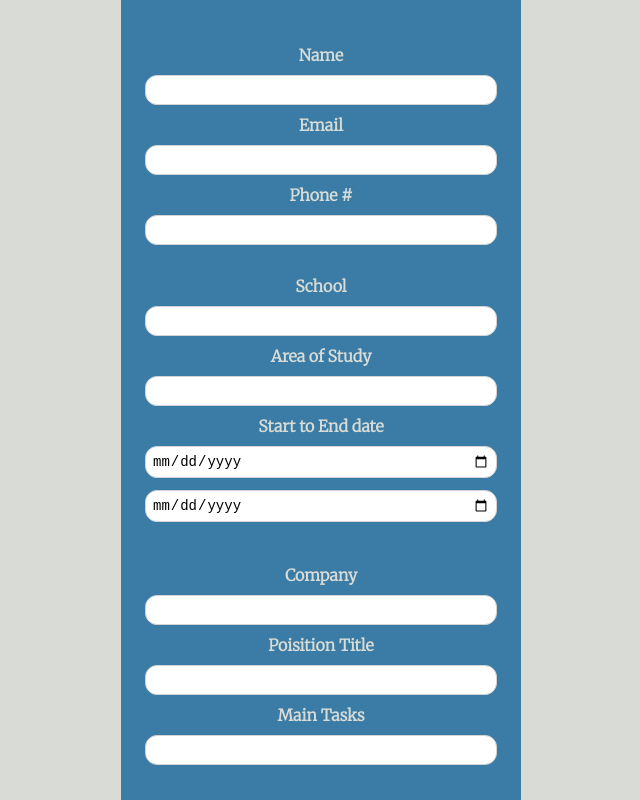
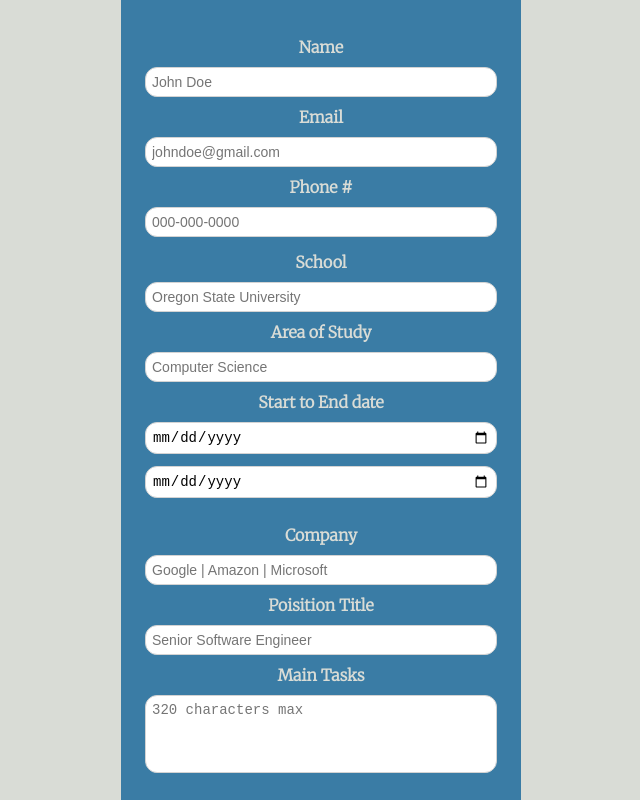
Before and after one commit to LuvKatie/cv-application, a React (Create React App) app: page / in a window 1280 px wide. Shown: the whole page, without its empty margins (55-695 px from the left). Built offline with nearby package versions, Linux system fonts and the light colour scheme.

Commit message:
Add color palette variables | Style CV Application and CV Container

```diff
--- a/src/components/Education.js
+++ b/src/components/Education.js
@@ -28,10 +28,10 @@ export class Education extends React.Component {
             <div className="education-info">
                 <form>
                     <label htmlFor="schoolInput">School</label>
-                    <input type="text" id="schoolInput"></input>
+                    <input type="text" id="schoolInput" placeholder="Oregon State University"></input>
 
                     <label htmlFor="studyInput">Area of Study</label>
-                    <input type="text" id="studyInput"></input>
+                    <input type="text" id="studyInput" placeholder="Computer Science"></input>
 
                     <label htmlFor="dateInput">Start to End date</label>
                     <input type="date" id="dateInput"></input>
--- a/src/components/General.js
+++ b/src/components/General.js
@@ -28,13 +28,13 @@ export class General extends React.Component {
             <div className='general-info'>
                 <form>
                     <label htmlFor="nameInput">Name</label>
-                    <input type="text" id="nameInput"></input>
+                    <input type="text" id="nameInput" placeholder="John Doe"></input>
 
                     <label htmlFor="emailInput">Email</label>
-                    <input type="email" id="emailInput"></input>
+                    <input type="email" id="emailInput" placeholder="johndoe@gmail.com"></input>
 
                     <label htmlFor="phoneInput">Phone #</label>
-                    <input type="tel" id="phoneInput"></input>
+                    <input type="tel" id="phoneInput" placeholder="000-000-0000"></input>
                 </form>
             </div>
 
--- a/src/components/Practical.js
+++ b/src/components/Practical.js
@@ -28,13 +28,13 @@ export class Practical extends React.Component {
             <div className="practical-info">
                 <form>
                     <label htmlFor="companyInput">Company</label>
-                    <input type="text" id="companyInput"></input>
+                    <input type="text" id="companyInput" placeholder="Google | Amazon | Microsoft"></input>
 
                     <label htmlFor="positionInput">Poisition Title</label>
-                    <input type="text" id="positionInput"></input>
+                    <input type="text" id="positionInput" placeholder="Senior Software Engineer"></input>
 
                     <label htmlFor="positionInput">Main Tasks</label>
-                    <input type="textarea" id="positionInput"></input>
+                    <textarea id="positionInput" rows={4} cols={40} maxLength={320} placeholder="320 characters max"/>
                 </form>
             </div>
         )
```
Also changed, not shown: src/components/CVApp.js (added, +17 -0 lines).
